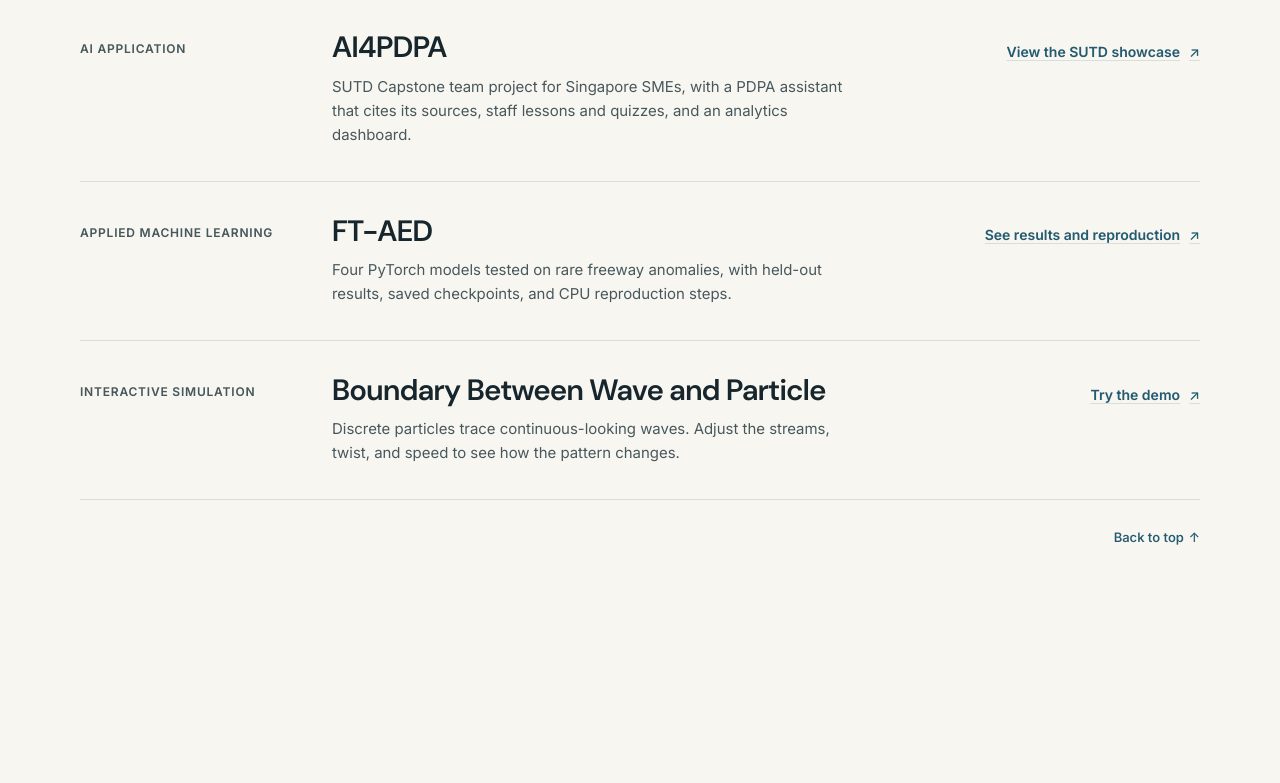
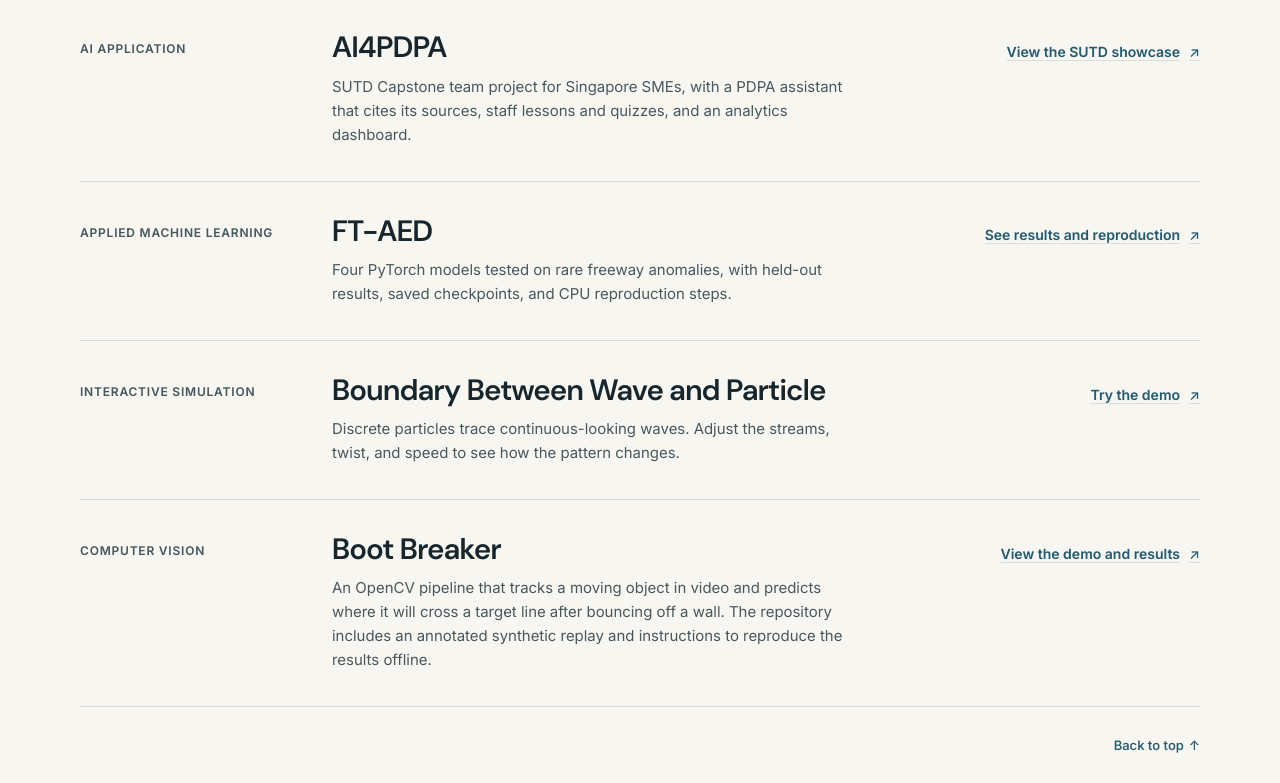
Before and after one commit to XavierFan0413/XavierFan0413.github.io, a plain HTML site: page index.html in a window 1280 px wide. Shown: the part 715-1498 px from the top of the page. Before the commit the page ends 1291 px from the top, so only its background shows below. Drawn offline with Linux system fonts and the light colour scheme.

Commit message:
Add Boot Breaker to selected projects

```diff
--- a/index.html
+++ b/index.html
@@ -58,6 +58,14 @@
         </div>
         <a class="project-action" href="https://xavierfan0413.github.io/boundary-wave-particle-demo/web/index.html">Try the demo <span class="arrow" aria-hidden="true">↗</span></a>
       </article>
+      <article class="project-row">
+        <p class="project-type">Computer Vision</p>
+        <div class="project-details">
+          <h3>Boot Breaker</h3>
+          <p>An OpenCV pipeline that tracks a moving object in video and predicts where it will cross a target line after bouncing off a wall. The repository includes an annotated synthetic replay and instructions to reproduce the results offline.</p>
+        </div>
+        <a class="project-action" href="https://github.com/XavierFan0413/dota2-boot-breaker-bot/blob/main/README.md">View the demo and results <span class="arrow" aria-hidden="true">↗</span></a>
+      </article>
     </section>
   </main>
 
```
